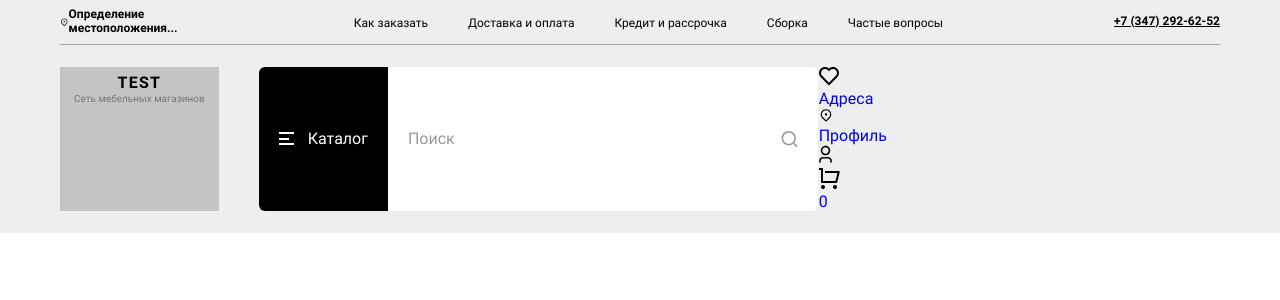
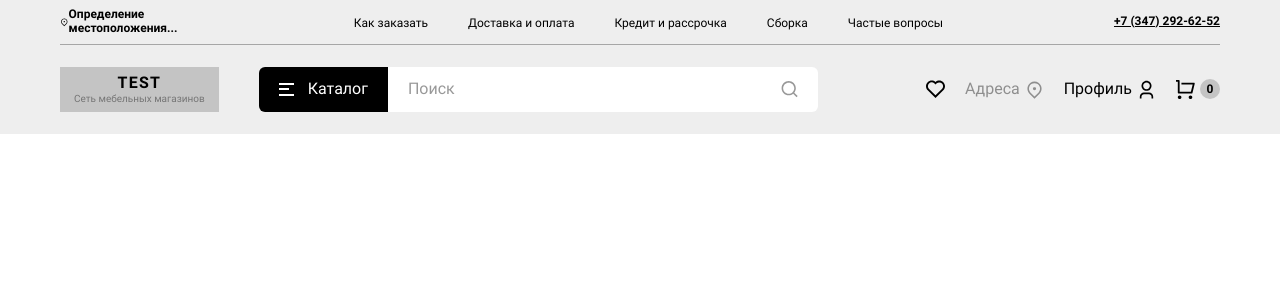
Before and after one commit to zontikgucci/first_stage, a React (Create React App) app: page / in a window 1280 px wide. Shown: the top 300 px of the page. Built offline with nearby package versions, Linux system fonts and the light colour scheme; no server answers.

Commit message:
adding css properties from Personal.js

```diff
--- a/src/components/component/Personal/personal.scss
+++ b/src/components/component/Personal/personal.scss
@@ -1 +1,78 @@
-@import '../../../styles/variables'
+@import '../../../styles/variables';
+
+
+.pesonal {
+  display: flex;
+  margin-left: auto;
+
+  &__item {
+
+    &:last-child {
+      .pesonal__link{
+        padding-right: 0;
+      }
+    }
+
+    &.no-active {
+      opacity: .4;
+      pointer-events: none
+    }
+  }
+
+  &__link{
+    display: flex;
+    align-items: center;
+    height: 100%;
+    padding: 0 10px;
+
+    &:hover {
+      .pesonal__text {
+        color: $black_hover;
+      }
+      .pesonal__img {
+        fill: $black_hover;
+      }
+    }
+
+    &:active {
+      .pesonal__text {
+        color: $black;
+        transition: none;
+      }
+      .pesonal__img {
+        fill: $black;
+        transition: none;
+      }
+    }
+  }
+
+
+  &__text {
+    color: $black;
+    margin-right: 5px;
+    transition: color $animation;
+  }
+
+
+  &__img {
+    width: 19px;
+    height: 19px;
+    fill: $black;
+    transition: fill $animation;
+  }
+
+  &__count {
+    font-weight: 700;
+    font-size: 12px;
+    width: 20px;
+    height: 20px;
+    display: flex;
+    justify-content: center;
+    align-items: center;
+    border-radius: 50%;
+    background: $silver_img;
+    padding-top: 2px;
+    color: $black;
+    margin-left: 5px;
+  }
+}
```
